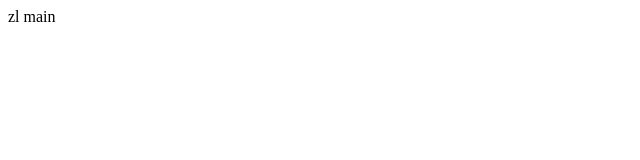
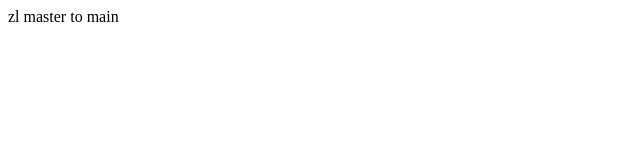
Before and after one commit to bealei/zl, a plain HTML site: page index.html in a window 1280 px wide. Shown: the full height of the page, 0-640 px from the left. Drawn offline with Linux system fonts and the light colour scheme.

Commit message:
Initial commit

```diff
--- a/index.html
+++ b/index.html
@@ -8,7 +8,7 @@
 </head>
 
 <body>
-  zl main
+  zl master to main
 </body>
 
 </html>
```
